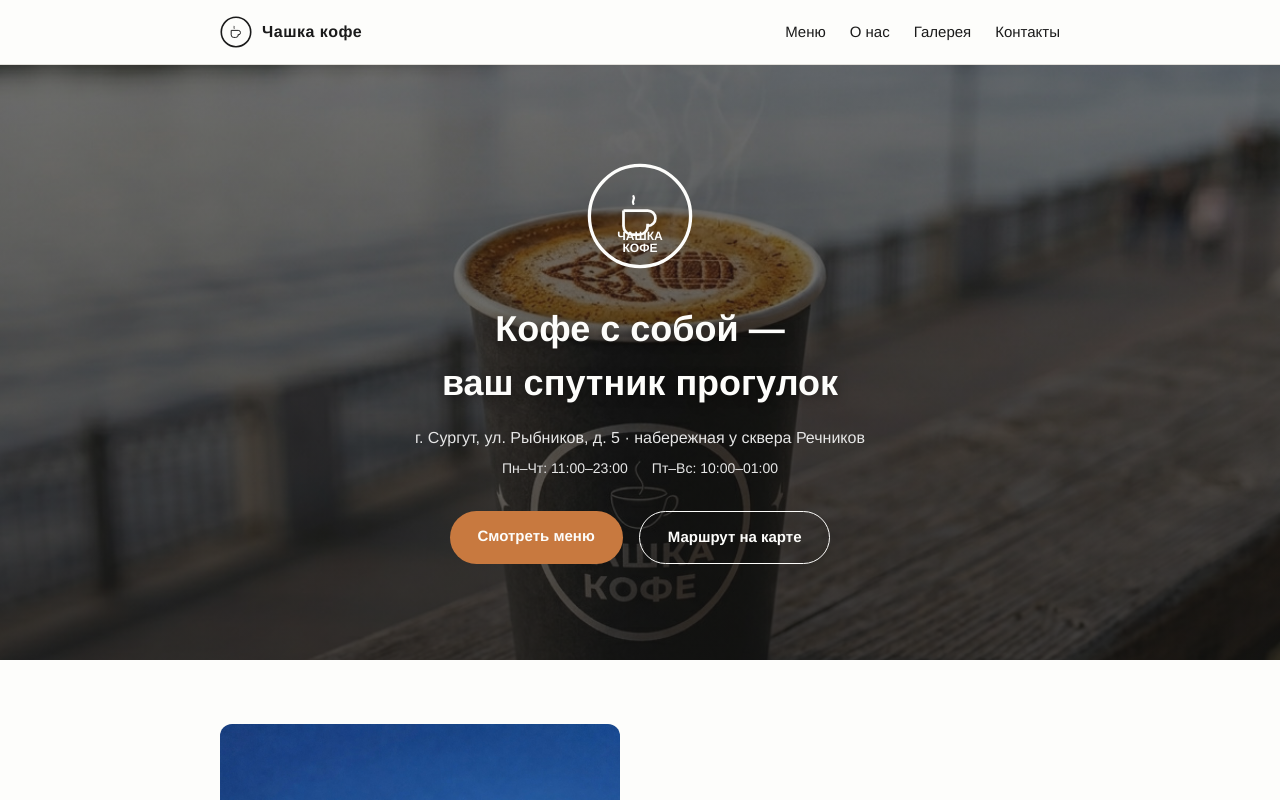
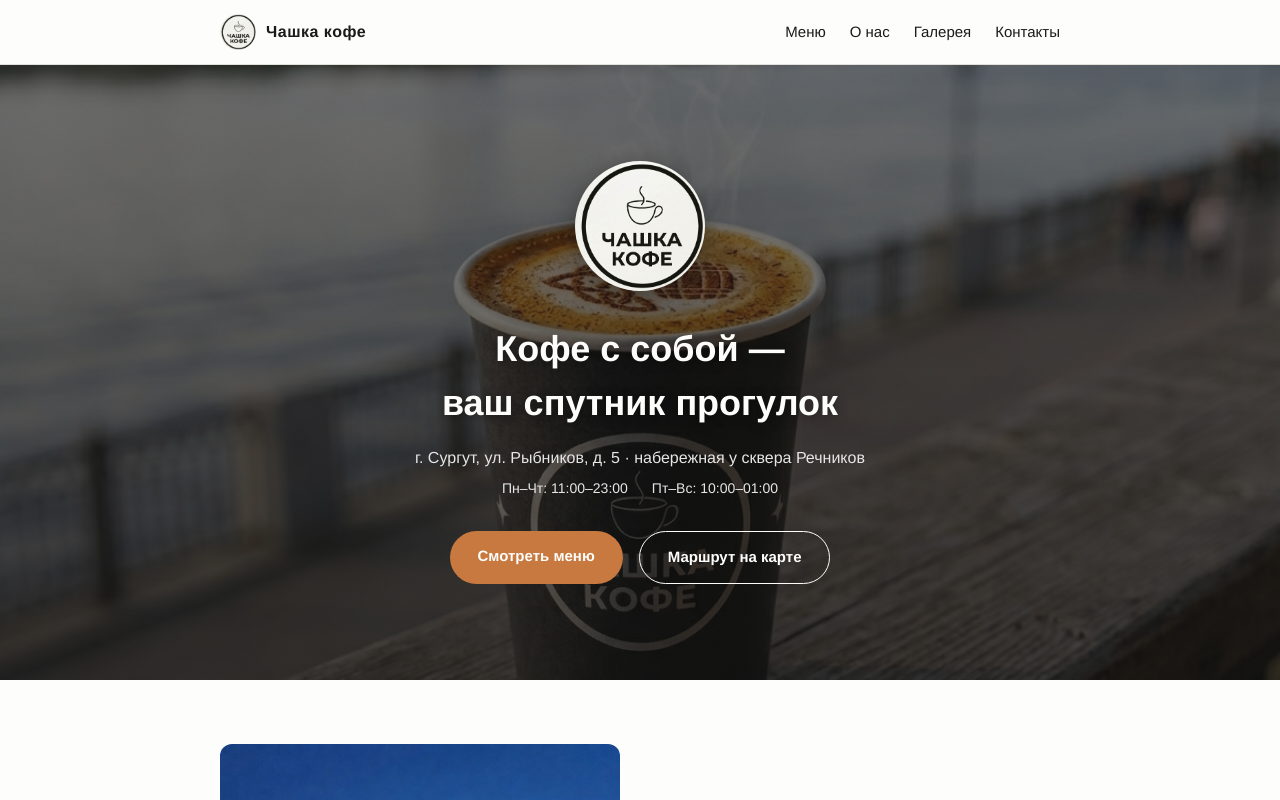
Before and after one commit to demykinairina1-hash/chashka-kofe-site, a plain HTML site: page index.html in a window 1280 px wide. Shown: the top 800 px of the page. Drawn offline with Linux system fonts and the light colour scheme.

Commit message:
Заменить SVG-заглушку логотипа на настоящий логотип бренда

```diff
--- a/index.html
+++ b/index.html
@@ -12,12 +12,7 @@
 <header class="header">
   <div class="container header__inner">
     <a href="#top" class="logo">
-      <svg class="logo__icon" viewBox="0 0 100 100" aria-hidden="true">
-        <circle cx="50" cy="50" r="46" fill="none" stroke="currentColor" stroke-width="5"/>
-        <path d="M35 45 h22 a7 7 0 0 1 0 14 h-1" fill="none" stroke="currentColor" stroke-width="3"/>
-        <path d="M35 45 v14 a8 8 0 0 0 8 8 h6 a8 8 0 0 0 8 -8 v-2" fill="none" stroke="currentColor" stroke-width="3"/>
-        <path d="M44 32 c2 3 -2 4 0 7" fill="none" stroke="currentColor" stroke-width="2.5" stroke-linecap="round"/>
-      </svg>
+      <img src="assets/img/logo.jpg" alt="Чашка кофе" class="logo__icon">
       <span class="logo__text">Чашка кофе</span>
     </a>
     <nav class="nav">
@@ -32,14 +27,7 @@
 <section id="top" class="hero" style="background-image: url('assets/img/hero-embankment.jpg');">
   <div class="hero__overlay"></div>
   <div class="container hero__inner">
-    <svg class="hero__logo" viewBox="0 0 100 100" aria-hidden="true">
-      <circle cx="50" cy="50" r="46" fill="none" stroke="currentColor" stroke-width="3"/>
-      <path d="M35 45 h22 a7 7 0 0 1 0 14 h-1" fill="none" stroke="currentColor" stroke-width="2.5"/>
-      <path d="M35 45 v14 a8 8 0 0 0 8 8 h6 a8 8 0 0 0 8 -8 v-2" fill="none" stroke="currentColor" stroke-width="2.5"/>
-      <path d="M44 32 c2 3 -2 4 0 7" fill="none" stroke="currentColor" stroke-width="2" stroke-linecap="round"/>
-      <text x="50" y="72" text-anchor="middle" font-size="11" font-weight="700" fill="currentColor" font-family="inherit">ЧАШКА</text>
-      <text x="50" y="83" text-anchor="middle" font-size="11" font-weight="700" fill="currentColor" font-family="inherit">КОФЕ</text>
-    </svg>
+    <img src="assets/img/logo.jpg" alt="Чашка кофе" class="hero__logo">
     <h1 class="hero__slogan">Кофе с собой —<br>ваш спутник прогулок</h1>
     <p class="hero__address">г. Сургут, ул. Рыбников, д. 5 · набережная у сквера Речников</p>
     <div class="hero__hours">
--- a/style.css
+++ b/style.css
@@ -50,8 +50,10 @@ a { color: inherit; }
 }
 
 .logo__icon {
-  width: 32px;
-  height: 32px;
+  width: 36px;
+  height: 36px;
+  border-radius: 50%;
+  object-fit: cover;
 }
 
 .nav {
@@ -88,9 +90,12 @@ a { color: inherit; }
 }
 
 .hero__logo {
-  width: 110px;
-  height: 110px;
+  width: 130px;
+  height: 130px;
   margin: 0 auto 24px;
+  border-radius: 50%;
+  object-fit: cover;
+  box-shadow: 0 6px 24px rgba(0,0,0,0.35);
 }
 
 .hero__slogan {
```
Also changed, not shown: assets/img/coconut-cup.jpg (deleted), assets/img/latte-glass.jpg (deleted), assets/img/logo.jpg (renamed from assets/img/logo-clean.jpg), assets/img/two-cups-gradient.jpg (deleted).
